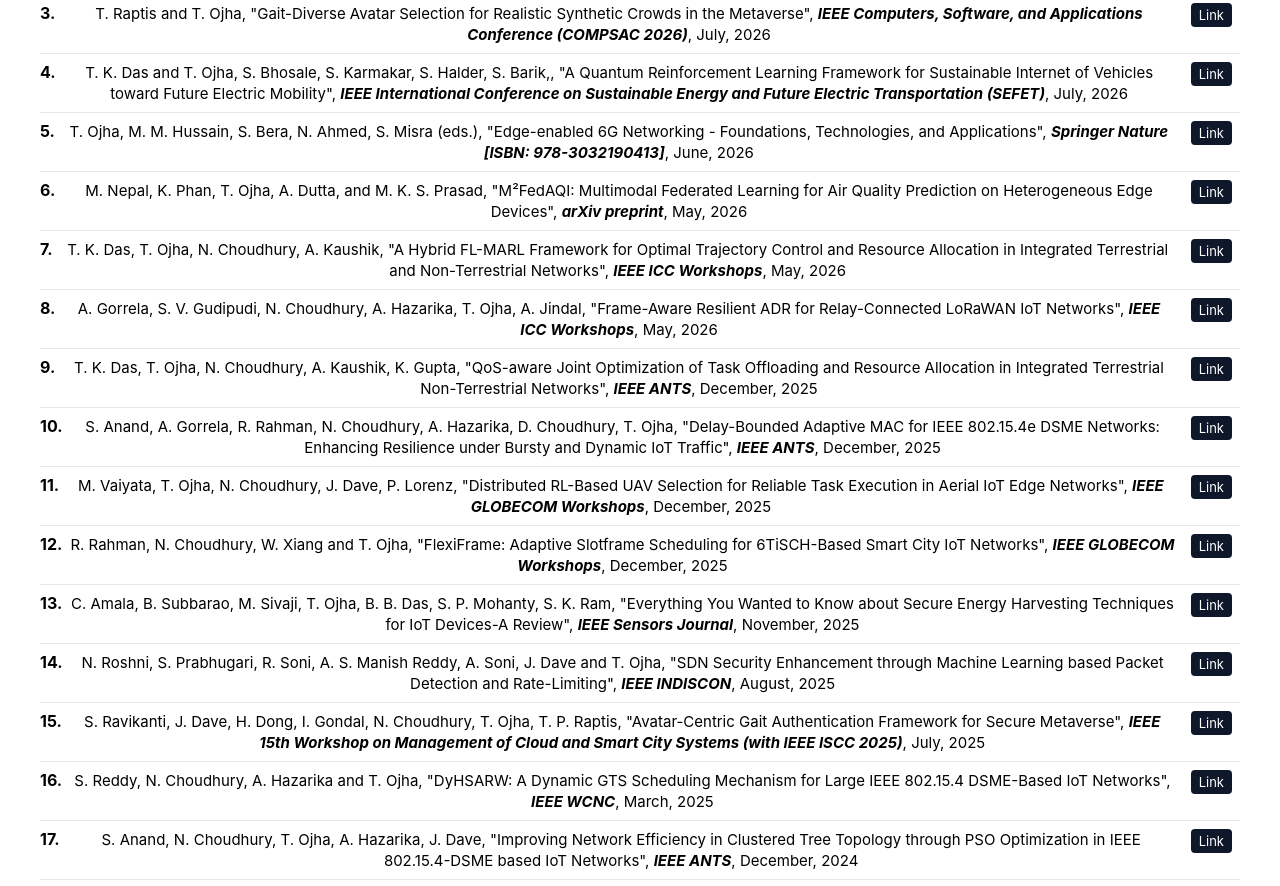
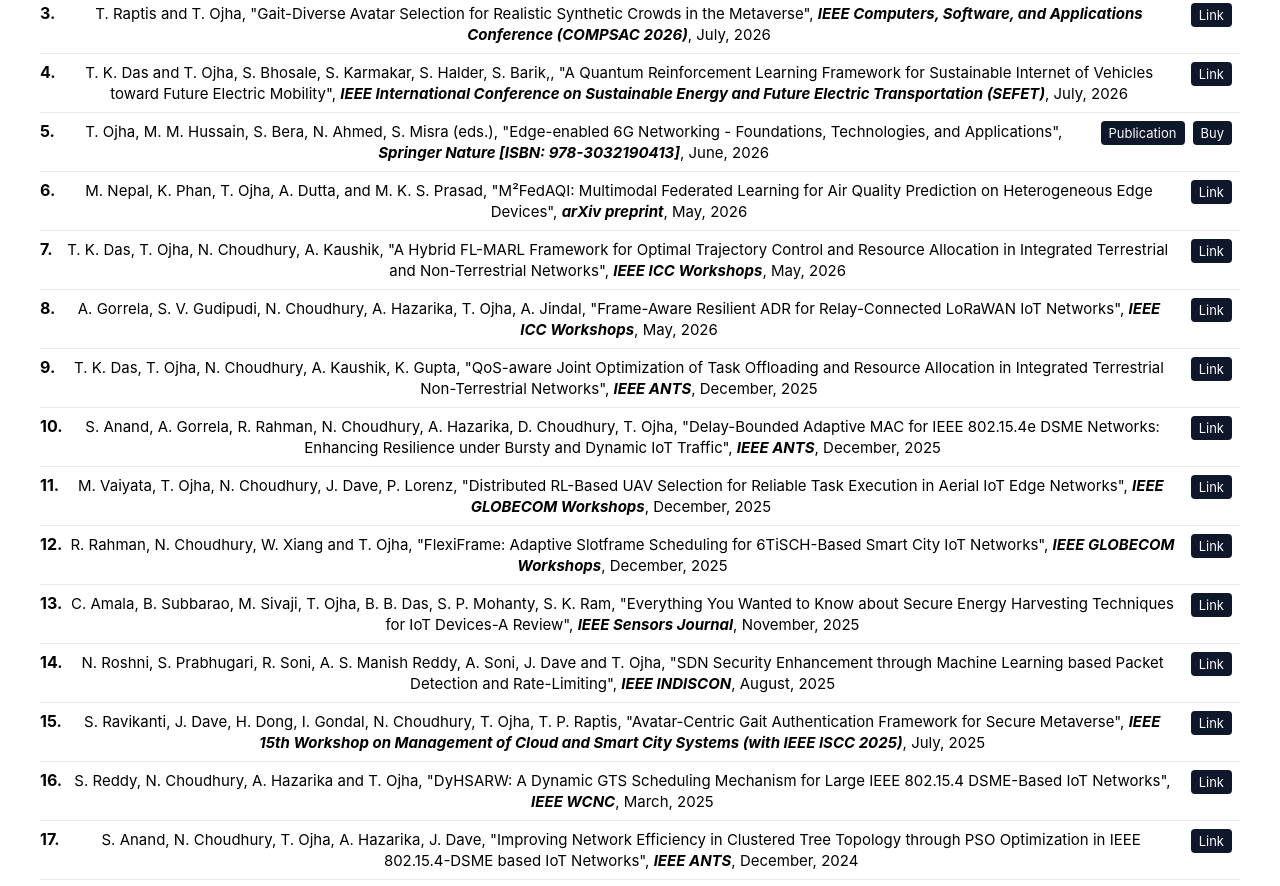
Before and after one commit to cosinelab-iitism/cosinelab-iitism.github.io, a React (Create React App) app: page /publication in a window 1280 px wide. Shown: the part 1040-1926 px from the top of the page. Built offline with nearby package versions, Linux system fonts and the light colour scheme.

Commit message:
Publication and Buying links added for the book

```diff
--- a/public/bibtex/publications.json
+++ b/public/bibtex/publications.json
@@ -62,7 +62,8 @@
     "year": 2026,
     "type": "book",
     "tags": ["Energy", "Security"],
-    "link": "https://www.amazon.in/Edge-enabled-Networking-Foundations-Technologies-Applications/dp/303219041X",
+    "link": "https://link.springer.com/book/10.1007/978-3-032-19042-0",
+    "buyLink": "https://www.amazon.in/Edge-enabled-Networking-Foundations-Technologies-Applications/dp/303219041X",
     "note": ""
   },
   {
--- a/src/pages/publication/Publication.js
+++ b/src/pages/publication/Publication.js
@@ -139,7 +139,17 @@
                     target="_blank"
                     rel="noopener noreferrer"
                   >
-                    Link
+                    {pub.buyLink ? "Publication" : "Link"}
+                  </a>
+                )}
+                {pub.buyLink && (
+                  <a
+                    className="pub-link"
+                    href={pub.buyLink}
+                    target="_blank"
+                    rel="noopener noreferrer"
+                  >
+                    Buy
                   </a>
                 )}
                 {pub.bibtexLink && (
```
